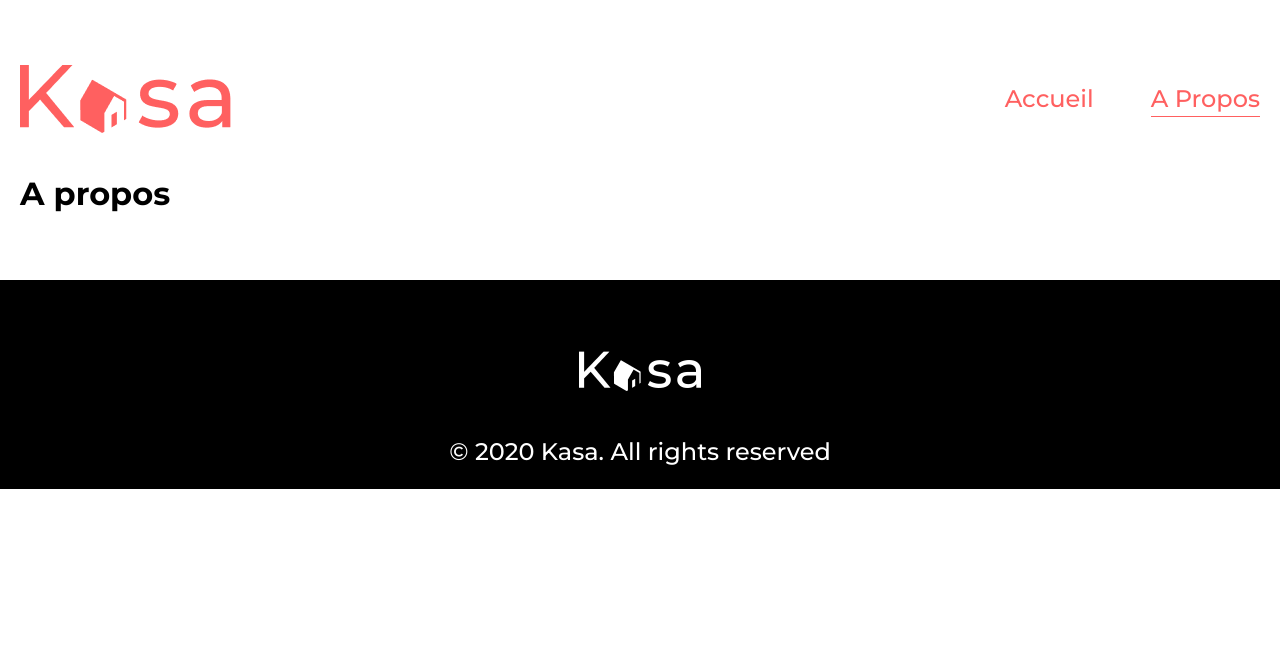
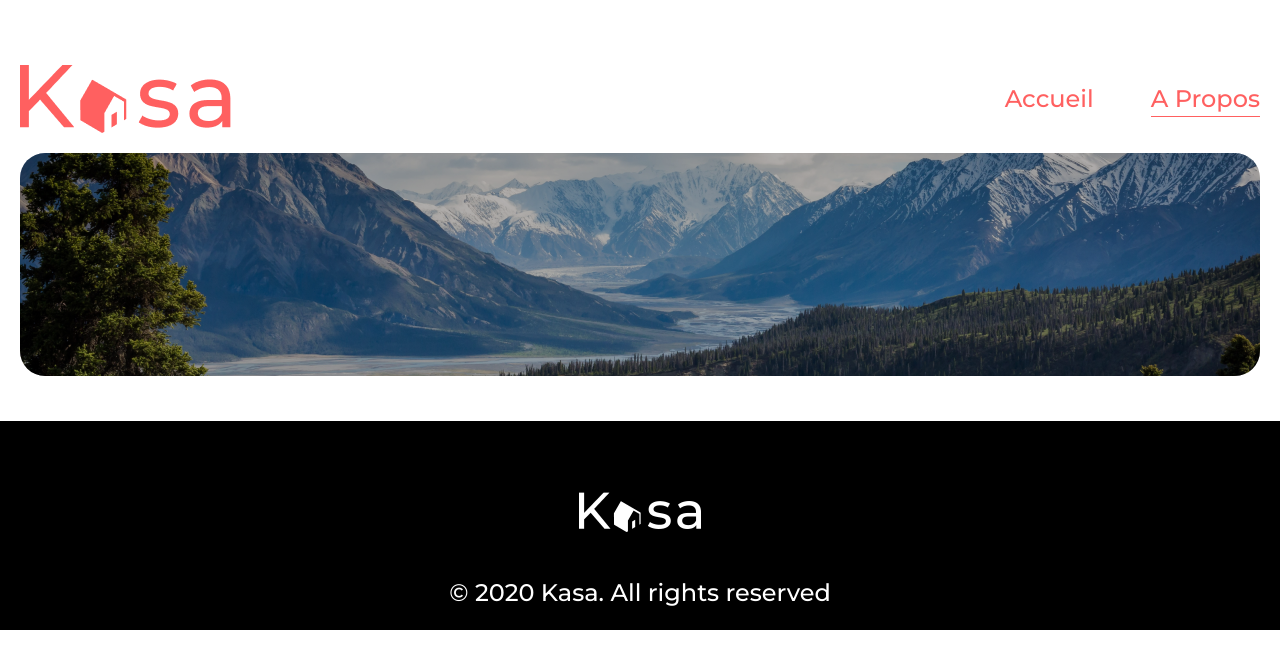
Before and after one commit to augusto-mattos/kasa, a React (Create React App) app: page /about in a window 1280 px wide. Shown: the top 668 px of the page. Built offline with nearby package versions, Linux system fonts and the light colour scheme.

Commit message:
Add banner to About page

```diff
--- a/src/components/banner.jsx
+++ b/src/components/banner.jsx
@@ -1,6 +1,11 @@
+import { useLocation } from "react-router-dom";
 import imgBannerAccueil from "../assets/banner-accueil.png";
+import imgBannerAbout from "../assets/banner-about.png";
 
 function Banner() {
+  const location = useLocation();
+
+  if (location.pathname === "/") {
     return (
       <div className="banner">
         <img
@@ -12,6 +17,20 @@ function Banner() {
         <h1>Chez vous, partout et ailleurs</h1>
       </div>
     );
+  } else if (location.pathname === "/about") {
+    return (
+      <div className="banner">
+        <img
+          className="banner-image"
+          src={imgBannerAbout}
+          alt="banner de la page à propos"
+        />
+        <div className="banner-opacity"></div>
+      </div>
+    );
+  } else {
+    return null;
+  }
 }
 
 export default Banner;
--- a/src/pages/About/index.jsx
+++ b/src/pages/About/index.jsx
@@ -1,8 +1,8 @@
+import Banner from "../../components/banner";
+
 function About() {
   return (
-    <div>
-      <h1>A propos</h1>
-    </div>
+      <Banner />
   );
 }
 
```
Lines whose indentation alone changed are shown as unchanged.
